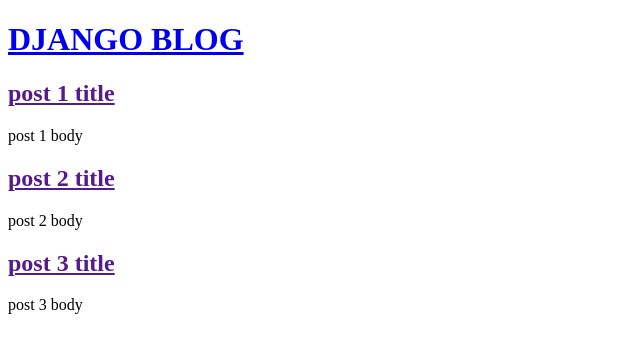
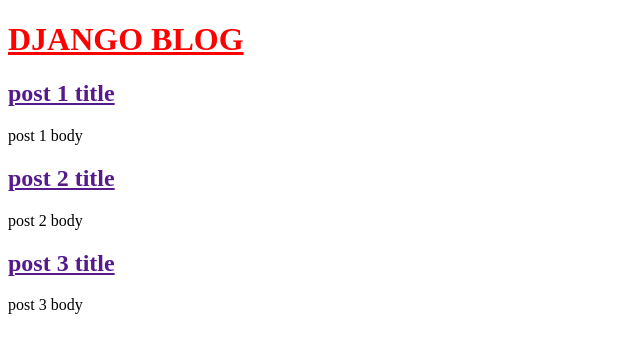
Before and after one commit to AmirShammas/blog-app, a Django app: page / in a window 1280 px wide. Shown: the top 353 px of the page, without its empty margins (0-640 px from the left). Run offline with Django 3.2, Linux system fonts and the light colour scheme; data comes from the database, SQL or seed files in the repository.

Commit message:
create static files

```diff
--- a/blog/blog/settings.py
+++ b/blog/blog/settings.py
@@ -119,6 +119,7 @@
 # https://docs.djangoproject.com/en/3.2/howto/static-files/
 
 STATIC_URL = '/static/'
+STATICFILES_DIRS = [str(BASE_DIR.joinpath('static'))]
 
 # Default primary key field type
 # https://docs.djangoproject.com/en/3.2/ref/settings/#default-auto-field
--- /dev/null
+++ b/blog/static/css/base.css
@@ -0,0 +1,3 @@
+header h1 a{
+    color:red;
+}
--- a/blog/templates/base.html
+++ b/blog/templates/base.html
@@ -1,10 +1,12 @@
 <!DOCTYPE html>
+{% load static %}
 <html lang="en">
 <head>
     <meta charset="UTF-8">
     <meta http-equiv="X-UA-Compatible" content="IE=edge">
     <meta name="viewport" content="width=device-width, initial-scale=1.0">
     <title>Django Blog</title>
+    <link rel="stylesheet" href="{% static 'css/base.css' %}">
 </head>
 <body>
     <header>
```
